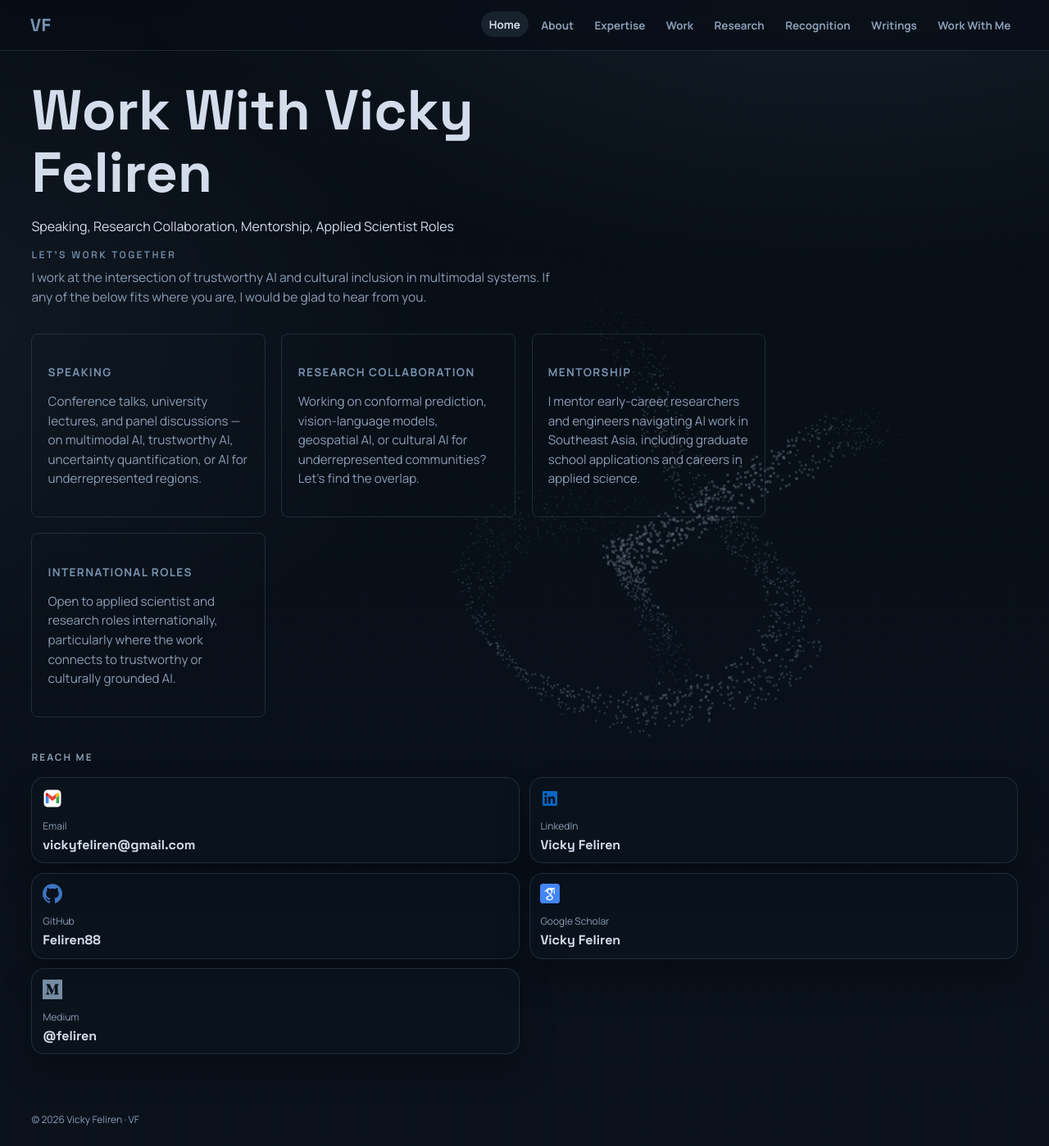
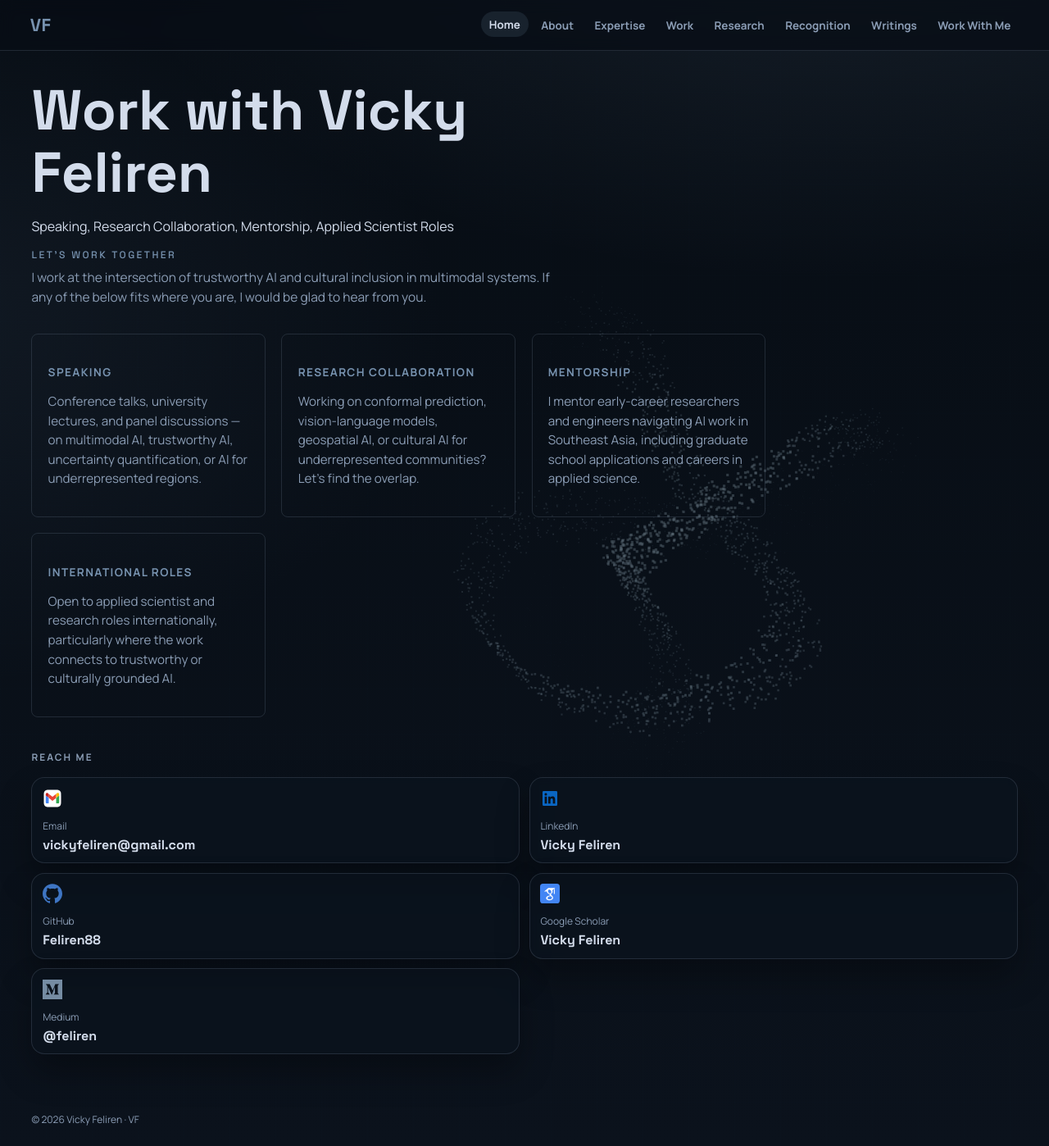
Before and after one commit to Feliren88/feliren88.github.io, a Jekyll site: the page built from _pages/contact.md, in a window 1280 px wide and 1398 px high. Shown: the whole window at 82% size. Built offline with Jekyll 4.4.1, drawn with Linux system fonts in a browser that asks for light colours.

Commit message:
turn caps lock to lower case for "with"

```diff
--- a/_pages/contact.md
+++ b/_pages/contact.md
@@ -1,6 +1,6 @@
 ---
 layout: page
-title: Work With Vicky Feliren
+title: Work with Vicky Feliren
 subtitle: Speaking, Research Collaboration, Mentorship, Applied Scientist Roles
 description: Available for speaking engagements, research collaboration, mentorship, and applied scientist roles internationally. Specializing in trustworthy AI and cultural AI for Southeast Asia.
 permalink: /contact/
```
